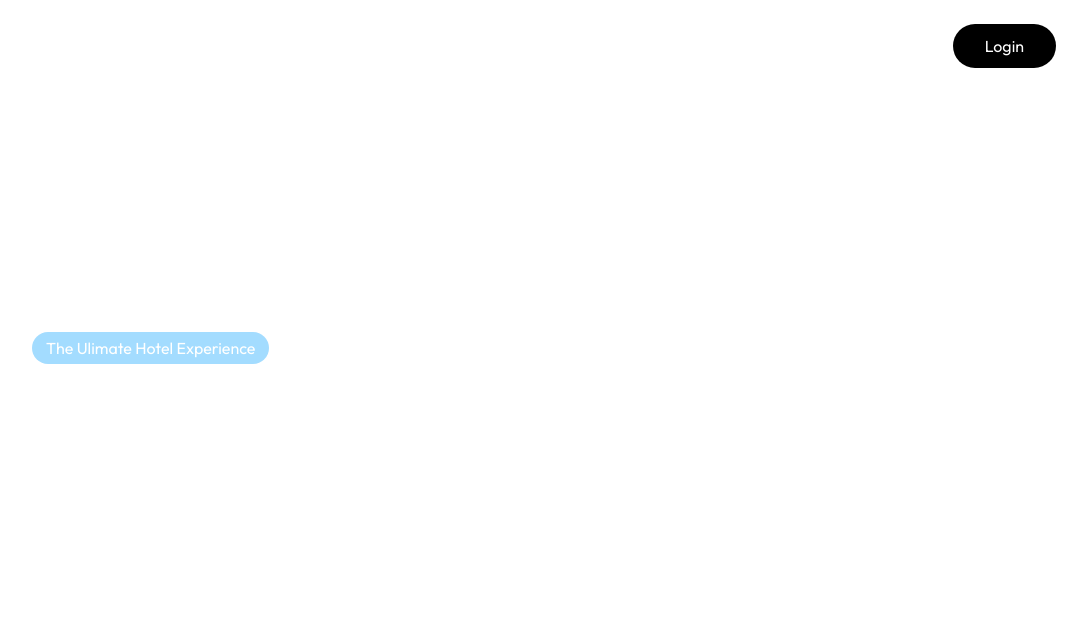
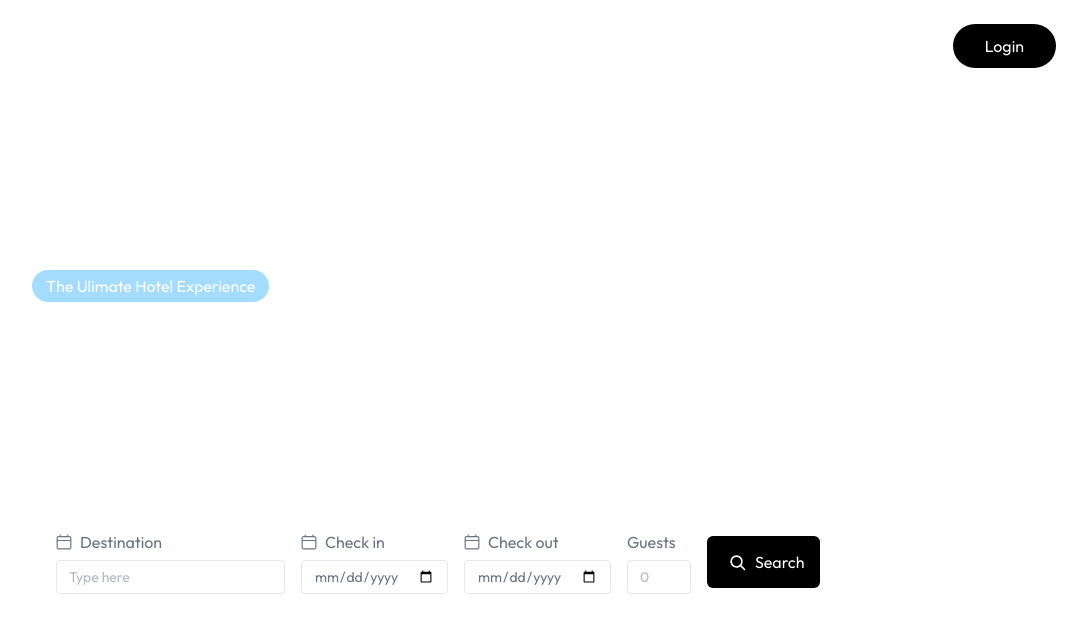
Before and after one commit to Logeshgopi08/HotelBookingClient, a React (Vite) app: page / in a window 1280 px wide. Shown: the top 632 px of the page, without its empty margins (96-1183 px from the left). Built offline with nearby package versions, Linux system fonts and the light colour scheme; a web font is replaced by a local one.

Commit message:
feat:fix bugs

```diff
--- /dev/null
+++ b/src/components/FormHero.jsx
@@ -0,0 +1,51 @@
+import {assets, cities} from "../assets/assets";
+
+const FormHero = () => {
+
+    return (
+        <form className='bg-white text-gray-500 mt-7 rounded-lg px-6 py-4  flex flex-col md:flex-row max-md:items-start gap-4 max-md:mx-auto'>
+
+            <div>
+                <div className='flex items-center gap-2'>
+                   <img src={assets.calenderIcon} alt="cal-icon" className="h-4"/>
+                    <label htmlFor="destinationInput">Destination</label>
+                </div>
+                <input list='destinations' id="destinationInput" type="text" className=" rounded border border-gray-200 px-3 py-1.5 mt-1.5 text-sm outline-none" placeholder="Type here" required />
+                <datalist id="destinations">
+                    {cities.map((city,i)=>(
+                     <option value={city} key={i}/>
+                    ))}
+                </datalist>
+            </div>
+
+            <div>
+                <div className='flex items-center gap-2'>
+                <img src={assets.calenderIcon} alt="cal-icon" className="h-4"/>
+                    <label htmlFor="checkIn">Check in</label>
+                </div>
+                <input id="checkIn" type="date" className=" rounded border border-gray-200 px-3 py-1.5 mt-1.5 text-sm outline-none" />
+            </div>
+
+            <div>
+                <div className='flex items-center gap-2'>
+                <img src={assets.calenderIcon} alt="cal-icon" className="h-4"/>
+                    <label htmlFor="checkOut">Check out</label>
+                </div>
+                <input id="checkOut" type="date" className=" rounded border border-gray-200 px-3 py-1.5 mt-1.5 text-sm outline-none" />
+            </div>
+
+            <div className='flex md:flex-col max-md:gap-2 max-md:items-center'>
+                <label htmlFor="guests">Guests</label>
+                <input min={1} max={4} id="guests" type="number" className=" rounded border border-gray-200 px-3 py-1.5 mt-1.5 text-sm outline-none  max-w-16" placeholder="0" />
+            </div>
+
+            <button className='flex items-center justify-center gap-1 rounded-md bg-black py-3 px-4 text-white my-auto cursor-pointer max-md:w-full max-md:py-1' >
+            <img src={assets.searchIcon} alt="search-icon" className="h-7"/>
+                <span>Search</span>
+            </button>
+        </form>
+    );
+}
+
+
+export default FormHero;
--- a/src/components/Hero.jsx
+++ b/src/components/Hero.jsx
@@ -1,4 +1,5 @@
 import React from 'react'
+import FormHero from './FormHero'
 
 const Hero = () => {
   return (
@@ -10,6 +11,8 @@
         font-bold md:font-extrabold mt-4 max-w-xl'>Discover Your Perfect Destination</h1>
         <p className='max-w-130 mt-2 text-sm md:text-base'>Unparalled luxury and comfort at World's most exclusive Hotels and resorts</p>
 
+      <FormHero/>
+
     </div>
   )
 }
```
